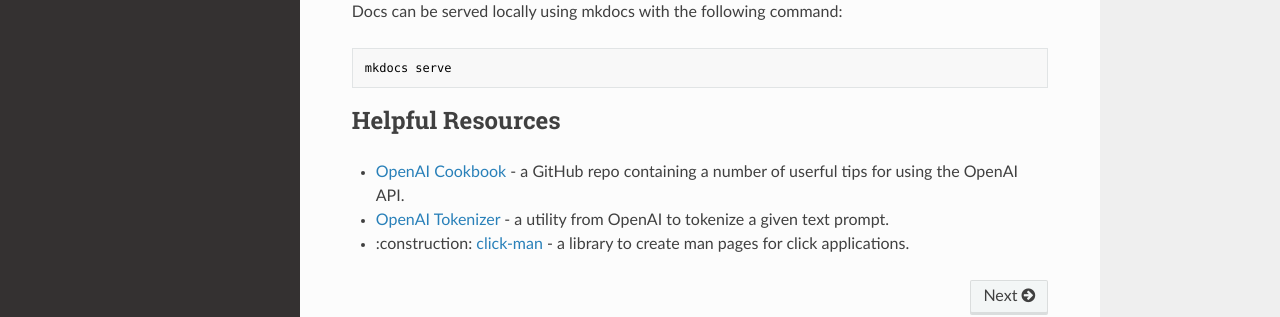
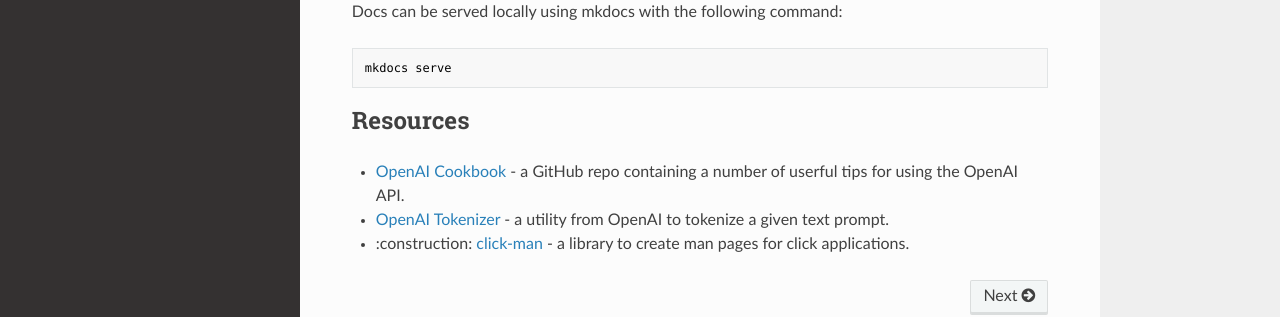
Before and after one commit to mgzwarrior/gait, an MkDocs documentation site: the page built from docs/README.md, in a window 1280 px wide and 900 px high, scrolled down 1365 px. Shown: the part 491-808 px from the top of the window. Built offline with MkDocs 1.6.1, drawn with Linux system fonts in a browser that asks for light colours; nearby versions of some CDN libraries.

````diff
--- a/docs/README.md
+++ b/docs/README.md
@@ -86,7 +86,7 @@ Docs can be served locally using mkdocs with the following command:
 mkdocs serve
 ```
 
-## Helpful Resources
+## Resources
 
 - [OpenAI Cookbook](https://github.com/openai/openai-cookbook) - a GitHub repo containing a number of userful tips for using the OpenAI API.
 - [OpenAI Tokenizer](https://platform.openai.com/tokenizer) - a utility from OpenAI to tokenize a given text prompt.
--- a/gpt.py
+++ b/gpt.py
@@ -54,6 +54,11 @@ class OpenAIService:
         return str(response)
 
     def __generate_diff_summary(self, summary_batch_size: int) -> str:
+        """
+        Based on the approach described in GPT best practices below.
+
+        https://platform.openai.com/docs/guides/gpt-best-practices/strategy-split-complex-tasks-into-simpler-subtasks
+        """
         diff = self.__get_current_diff()
 
         encoding = tiktoken.encoding_for_model(self.model)
````
